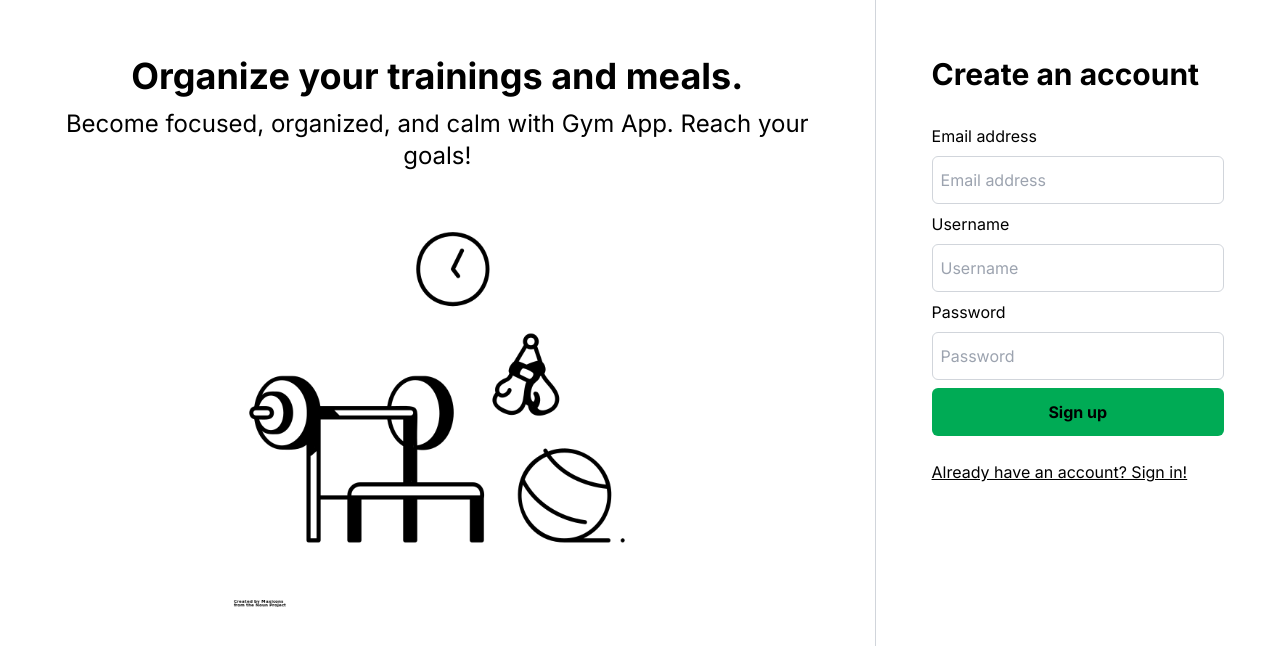
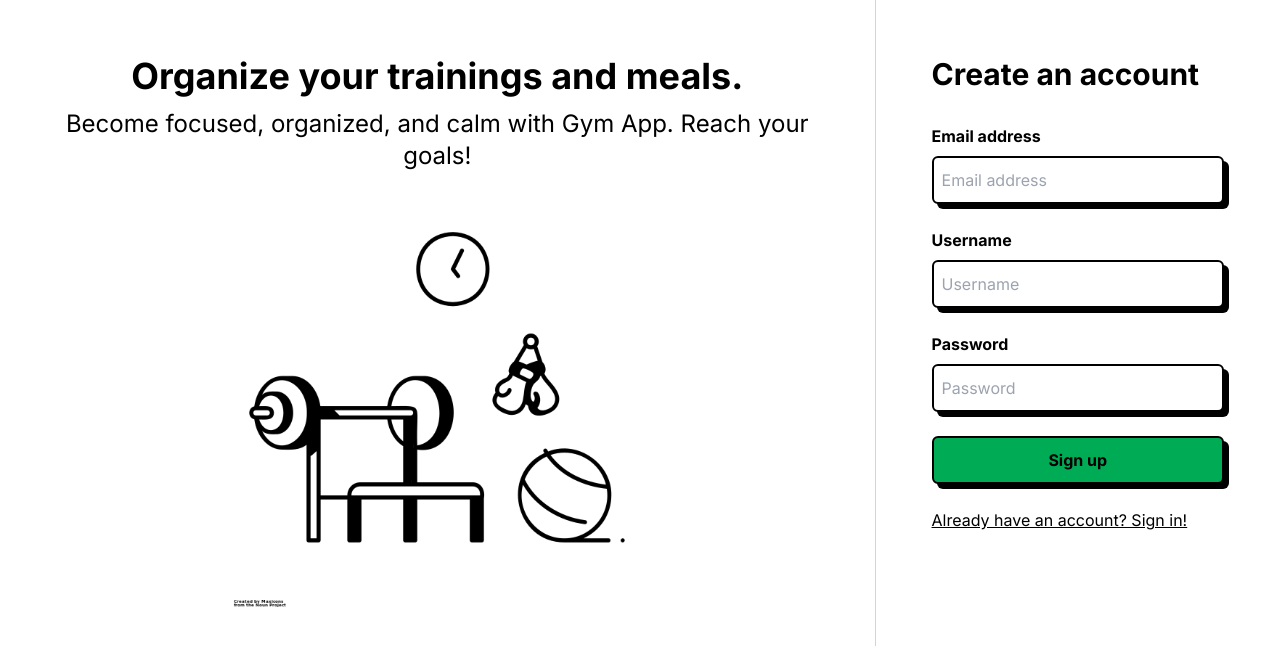
Before and after one commit to olehhasii/gym-react, a React (Create React App) app: page /auth/signup in a window 1280 px wide. Shown: the top 646 px of the page. Built offline with nearby package versions, Linux system fonts and the light colour scheme.

Commit message:
Changed form styles to neo-brutalism

```diff
--- a/src/components/buttons/FormButton.jsx
+++ b/src/components/buttons/FormButton.jsx
@@ -5,7 +5,7 @@ const FormButton = ({ text, onClick, disabled = false }) => {
 		<button
 			type='submit'
 			onClick={onClick}
-			className='cursor-pointer bg-green_txt hover:scale-105 duration-300 h-12 w-full rounded-md font-bold'>
+			className='cursor-pointer bg-green_txt hover:scale-105 duration-300 h-12 w-full rounded-md font-bold shadow-bru border-2 border-black'>
 			{text}
 		</button>
 	);
--- a/src/components/formElements/FormInput.jsx
+++ b/src/components/formElements/FormInput.jsx
@@ -3,10 +3,10 @@ import React from 'react';
 const FormInput = ({ label, register, required, name, type = 'text' }) => {
 	return (
 		<div className='flex flex-col justify-start mb-2 gap-2'>
-			<label>{label}</label>
+			<label className='font-bold'>{label}</label>
 			<input
 				{...register(name, { required })}
-				className='p-2 outline-none h-12 border border-solid border-gray-300 rounded-md focus:border-black'
+				className='p-2 outline-none h-12 border-2 border-solid border-black shadow-bru rounded-md focus:border-black'
 				placeholder={label}
 				type={type}
 			/>
--- a/src/components/formElements/LoginForm.jsx
+++ b/src/components/formElements/LoginForm.jsx
@@ -33,6 +33,7 @@ const LoginForm = () => {
 		<div className='p-14  w-1/3 min-h-full border-l border-solid border-gray-300'>
 			<h2 className='font-bold text-3xl mb-8'>Sign into your account</h2>
 			<form onSubmit={handleSubmit(onSubmit)} className='mt-4'>
+				<div className='mb-6'>
 					<FormInput
 						label='Email address'
 						register={register}
@@ -40,8 +41,12 @@ const LoginForm = () => {
 						name='email'
 					/>
 					{errors.email && (
-					<p className='bg-red-300 w-max rounded p-1 my-3'>Email is required</p>
+						<p className='bg-red-400 w-max rounded p-1 mt-4 border-2 border-black'>
+							Email is required
+						</p>
 					)}
+				</div>
+				<div className='mb-6'>
 					<FormInput
 						label='Password'
 						register={register}
@@ -50,15 +55,16 @@ const LoginForm = () => {
 						type='password'
 					/>
 					{errors.password && (
-					<p className='bg-red-300 w-max rounded p-1 my-3'>
+						<p className='bg-red-400 w-max rounded p-1 mt-4 border-2 border-black'>
 							Password is required and min 6 symbols
 						</p>
 					)}
+				</div>
 				<FormButton text='Sign in' />
 			</form>
 			<Link
 				to='/auth/signup'
-				className='mt-6 block underline duration-300 hover:text-green_txt '>
+				className='mt-6 block underline duration-300 hover:text-green_txt font-bold'>
 				Don't have an account? Create one!
 			</Link>
 		</div>
--- a/src/components/formElements/SignupForm.jsx
+++ b/src/components/formElements/SignupForm.jsx
@@ -15,18 +15,23 @@ const SignupForm = () => {
 		<div className='p-14  w-1/3 min-h-full border-l border-solid border-gray-300'>
 			<h2 className='font-bold text-3xl mb-8'>Create an account</h2>
 			<form onSubmit={handleSubmit(onSubmit)} className='mt-4'>
+				<div className='mb-6'>
 					<FormInput
 						label='Email address'
 						register={register}
 						required
 						name='email'
 					/>
+				</div>
+				<div className='mb-6'>
 					<FormInput
 						label='Username'
 						register={register}
 						required
 						name='username'
 					/>
+				</div>
+				<div className='mb-6'>
 					<FormInput
 						label='Password'
 						register={register}
@@ -34,6 +39,7 @@ const SignupForm = () => {
 						name='password'
 						type='password'
 					/>
+				</div>
 				<FormButton text='Sign up' />
 			</form>
 			<Link
--- a/tailwind.config.js
+++ b/tailwind.config.js
@@ -7,6 +7,9 @@ module.exports = {
 				green_txt: '#00AB55',
 				green_bg: 'rgba(0, 171, 85, 0.08)',
 			},
+			boxShadow: {
+				bru: '5px 5px 0px 0px #000',
+			},
 		},
 	},
 	plugins: [],
```
Lines whose indentation alone changed are shown as unchanged.
